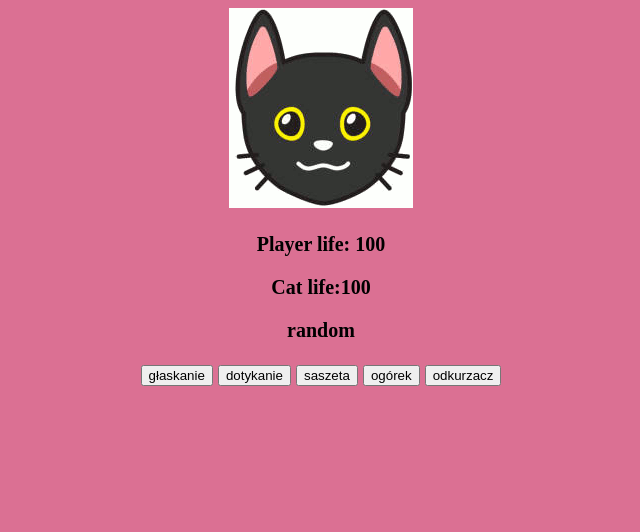
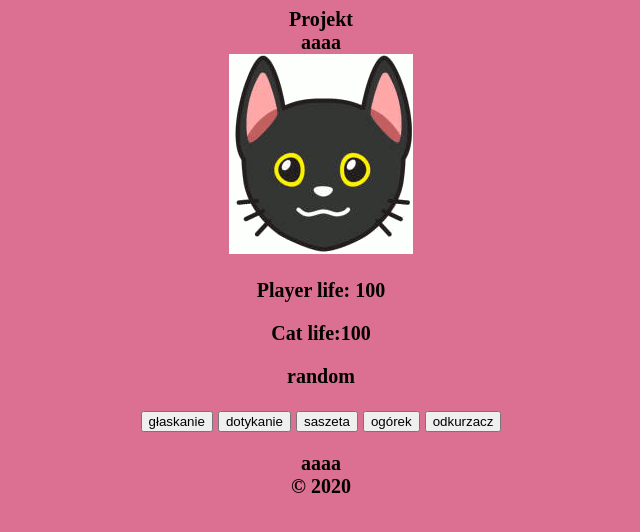
Before and after one commit to prze-slodka/sfsfdf, a plain HTML site: page cdji/index.html in a window 1280 px wide. Shown: the whole page, without its empty margins (319-959 px from the left). Drawn offline with Linux system fonts and the light colour scheme.

Commit message:
Update index.html

```diff
--- a/cdji/index.html
+++ b/cdji/index.html
@@ -1,12 +1,17 @@
 <!DOCTYPE html>
-<html lang="en">
+<html lang="pl">
 <head>
     <meta charset="UTF-8">
     <title>Document</title>
     <link rel="stylesheet" href="style.css">
 </head>
 <body>
-
+    <div id="container">
+        <header>Projekt</header>
+            <section>
+                aaaa
+            </section>
+            <section>
             <img id="kot" src="kitku.gif">
 
             <p id="lifemeterp">Player life: 100</p>
@@ -21,6 +26,11 @@
                 <p id="playerstatus"></p>
             <script src="script.js">
             </script>
-
+            </section>
+            <section>
+                aaaa
+            </section>
+            <footer>&copy; 2020</footer>
+    </div>
 </body>
 </html>
```
Lines whose indentation alone changed are shown as unchanged.
